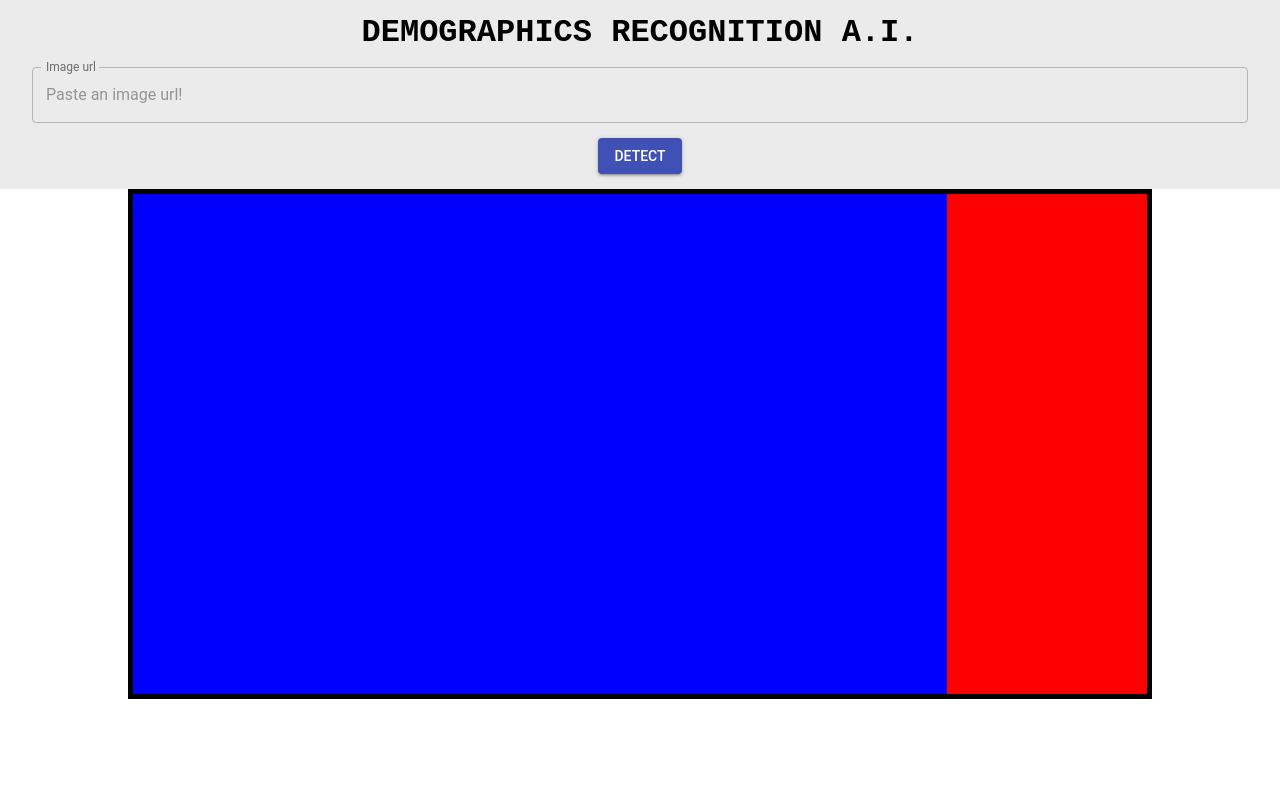
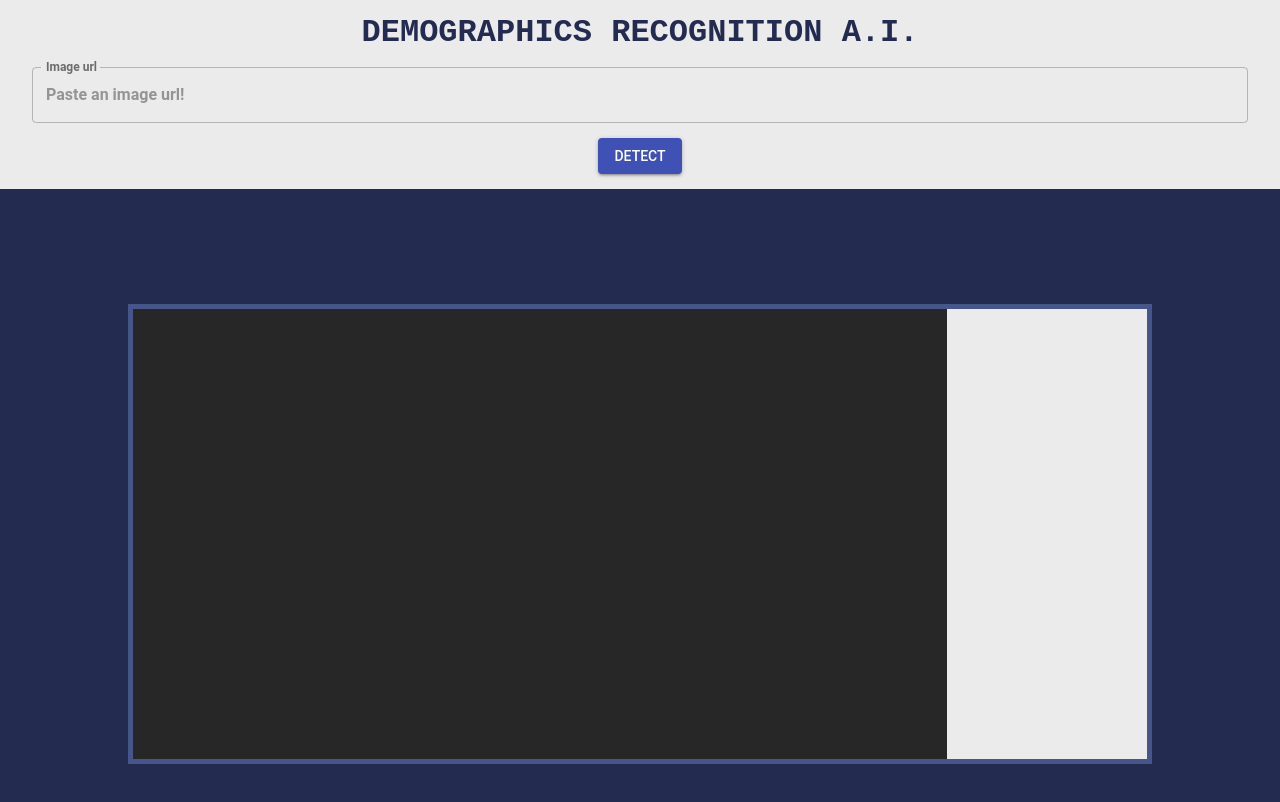
Before and after one commit to Luther0211/face-detection-project, a React (Create React App) app: page / in a window 1280 px wide. Shown: the top 802 px of the page. Built offline with nearby package versions, Linux system fonts and the light colour scheme; what clarifai would draw is missing.

Commit message:
added styles to app

```diff
--- a/src/App.css
+++ b/src/App.css
@@ -1,8 +1,17 @@
 .App {
   text-align: center;
+  background-color: rgb(36, 43, 80);
+  height: 100vh;
+  display: table;
 }
 
 .center{
     display: flex;
     justify-content: center;
-  }
+}
+
+.message {
+    color: rgb(235, 235, 235);
+    font-size: 30px;
+    font-family: monospace, sans-serif;
+}
--- a/src/App.js
+++ b/src/App.js
@@ -61,9 +61,15 @@ class App extends Component {
 
 
     render() {
+        let msg = <p className="message">&nbsp;</p>
+        if(this.state.boxes.length > 0) {
+            msg = <p className="message">Click on a face!</p>
+        }
+
         return (
             <div className="App">
                 <DemographicsForm onInputSubmit={(e) => this.onSubmitHandler(e)} />
+                {msg}
                 <ImageDisplay imageUrl={this.state.imageURL} boxes={this.state.boxes} onFaceBoxClick={(e) => this.onfaceBoxClickHandler(e)} />
             </div>
         );
--- a/src/Components/DemographicsForm/DemographicsForm.css
+++ b/src/Components/DemographicsForm/DemographicsForm.css
@@ -1,5 +1,6 @@
 .top-section {
     background-color: rgb(235, 235, 235);
+    color: rgb(36, 43, 80);
 }
 
 .top-title {
@@ -12,6 +13,8 @@
 .url-TextField {
     width: 95vw;
     margin: 8;
+    color: rgb(36, 43, 80);
+    font-weight: 600;
 }
 
 .submit-btn {
--- a/src/Components/ImageDisplay/ImageDisplay.css
+++ b/src/Components/ImageDisplay/ImageDisplay.css
@@ -1,13 +1,15 @@
 .main {
     max-width: 1200px;
     width: 80vw;
-    border: 5px solid black;
     display: flex;
     flex-wrap: wrap;
+    margin-top: 20px;
+    border: 5px solid rgb(70, 86, 139);
+    margin-bottom: 100px;
 }
 
 .one {
-    background-color: blue;
+    background-color: rgb(39, 39, 39);
     min-height: 320px;
     min-width: 70%;
     flex-grow: 6;
@@ -41,8 +43,8 @@
 }
 
 .two {
-    background-color: red;
-    min-height: 500px;
+    background-color: rgb(235, 235, 235);
+    min-height: 450px;
     min-width: 200px;
     flex-grow: 1;
 }
```
